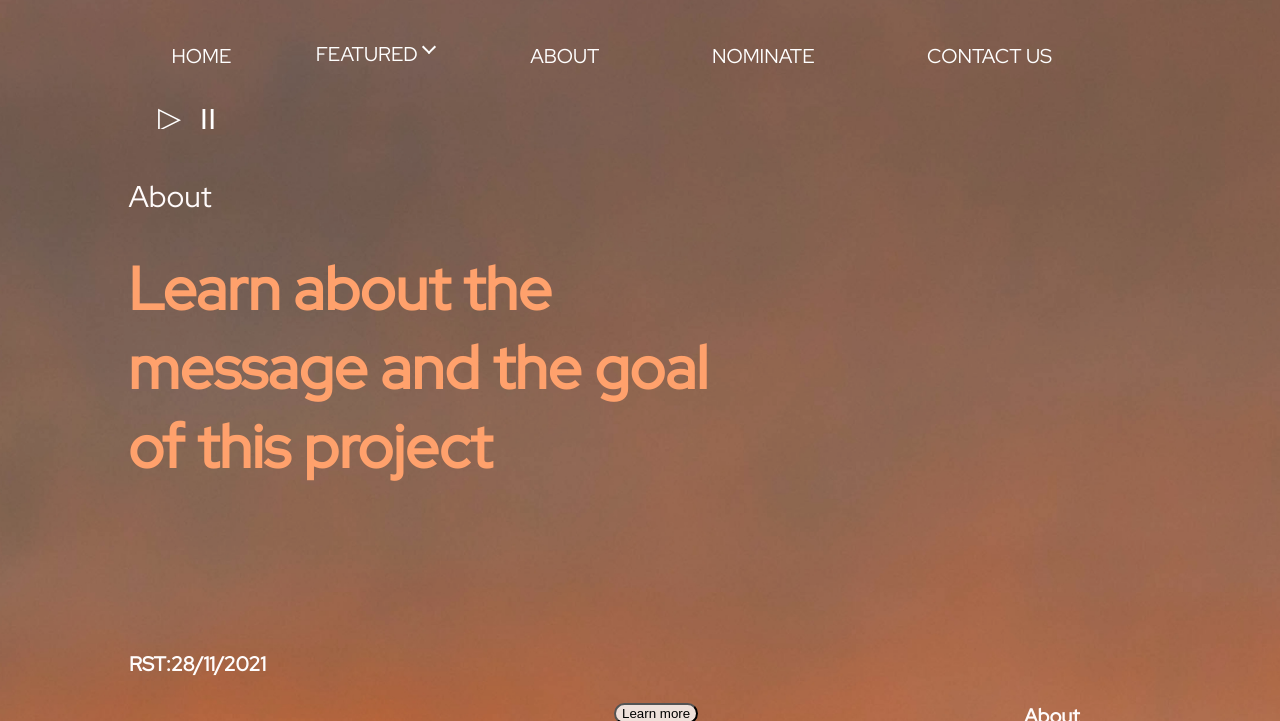
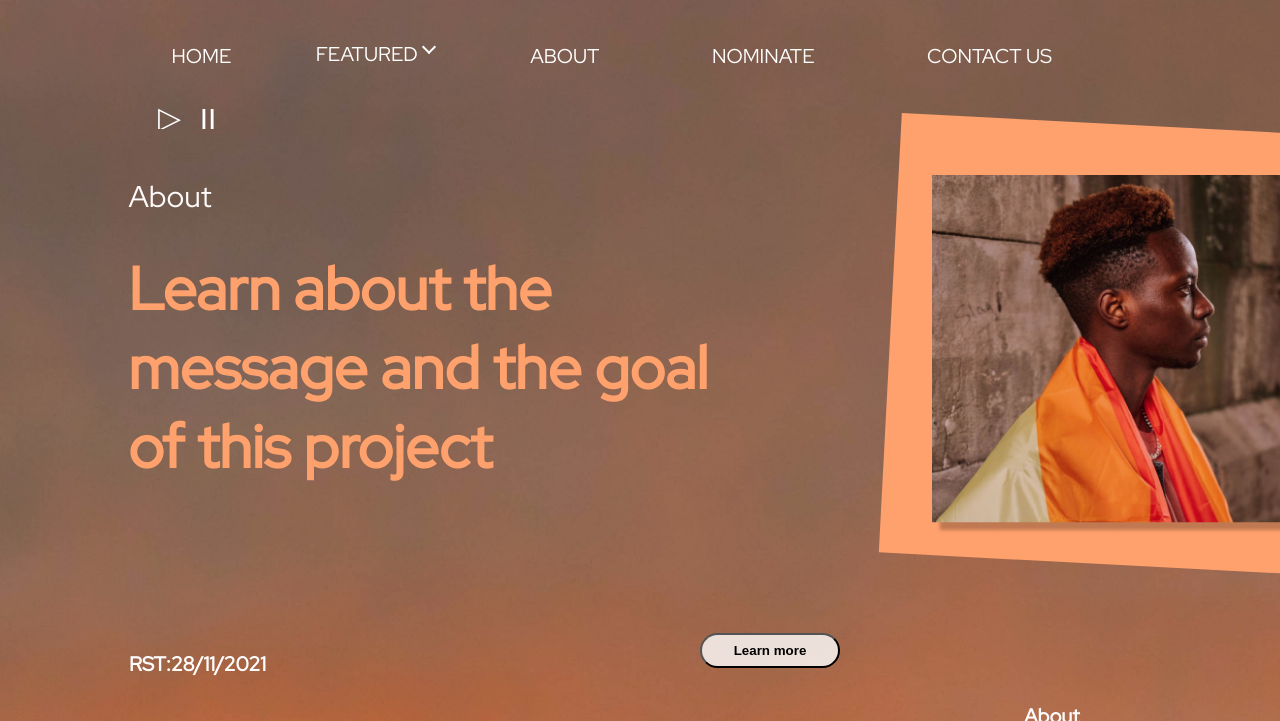
Before and after one commit to Nirmal-code/Humans-Project, a Gatsby site in the folder humans-proj/: page /home2/home2 in a window 1280 px wide. Shown: the part 79-800 px from the top of the page. Built offline with nearby package versions, Linux system fonts and the light colour scheme; Gatsby itself is replaced by a stand-in of ours.

Commit message:
Add files via upload

```diff
--- a/humans-proj/src/pages/home2/home2.css
+++ b/humans-proj/src/pages/home2/home2.css
@@ -46,7 +46,7 @@
     position: absolute;
     height: 440px;
     width: 472px;
-    margin-left:670px;
+    left:890px;
     transform: rotate(3deg);
     margin-top:110px
 }
@@ -54,8 +54,8 @@
 #main_picture {
     position: absolute;
     width: 392px;
-    height: 353px;
-    margin-left:715px;
+    height: 359px;
+    left:932px;
     margin-top: 160px;
 
 }
@@ -93,9 +93,9 @@
 #learnmore {
     position: absolute;
     width: 135px;
-    height: 35px;
-    left: 614px;
-    margin-top: 620px;
+    height: 50px;
+    left: 700px;
+    margin-top: 550px;
 }
 
 #lmbutton{
@@ -103,6 +103,9 @@
     border-radius: 40px;
     position:absolute;
     cursor:pointer;
+    height:35px;
+    width:140px;
+    font-weight:bold;
 }
 
 #Aboutag{
@@ -185,8 +188,8 @@
 
 #doublearrow{
     position: absolute;
-    width: 27px;
-    height: 33px;
+    width: 25px;
+    height: 29px;
     margin-left: 375px;
     margin-top: 686px;
 
```
